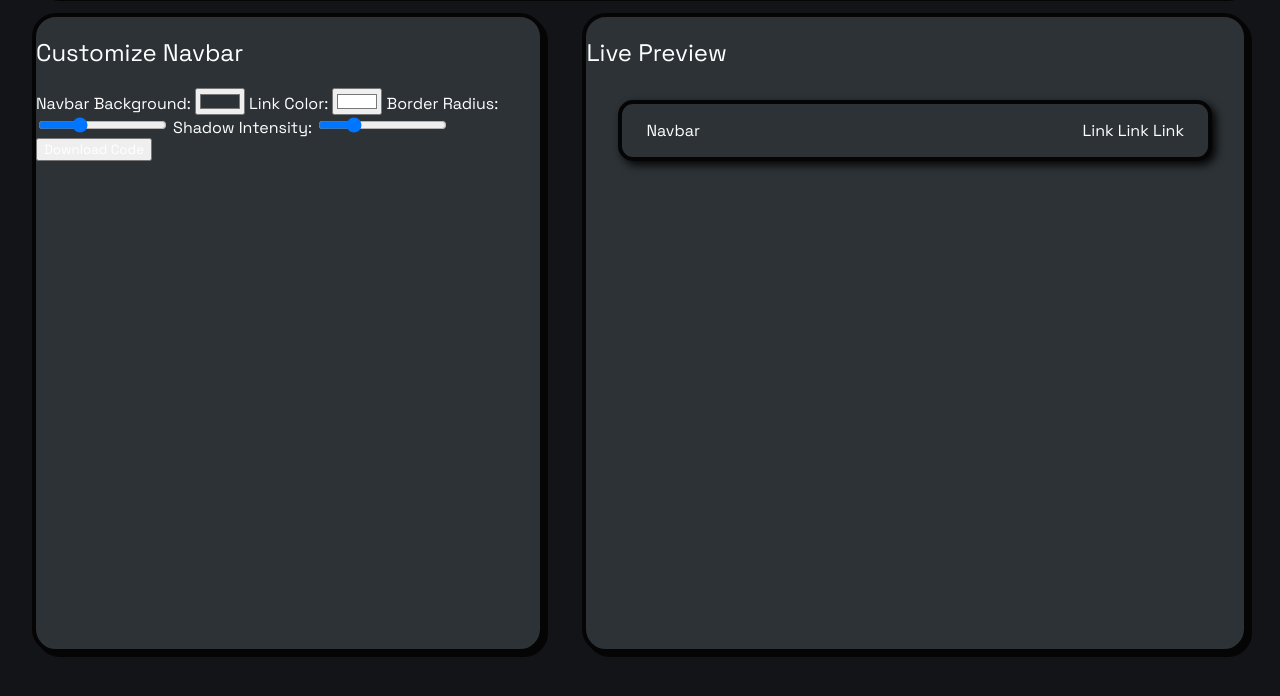
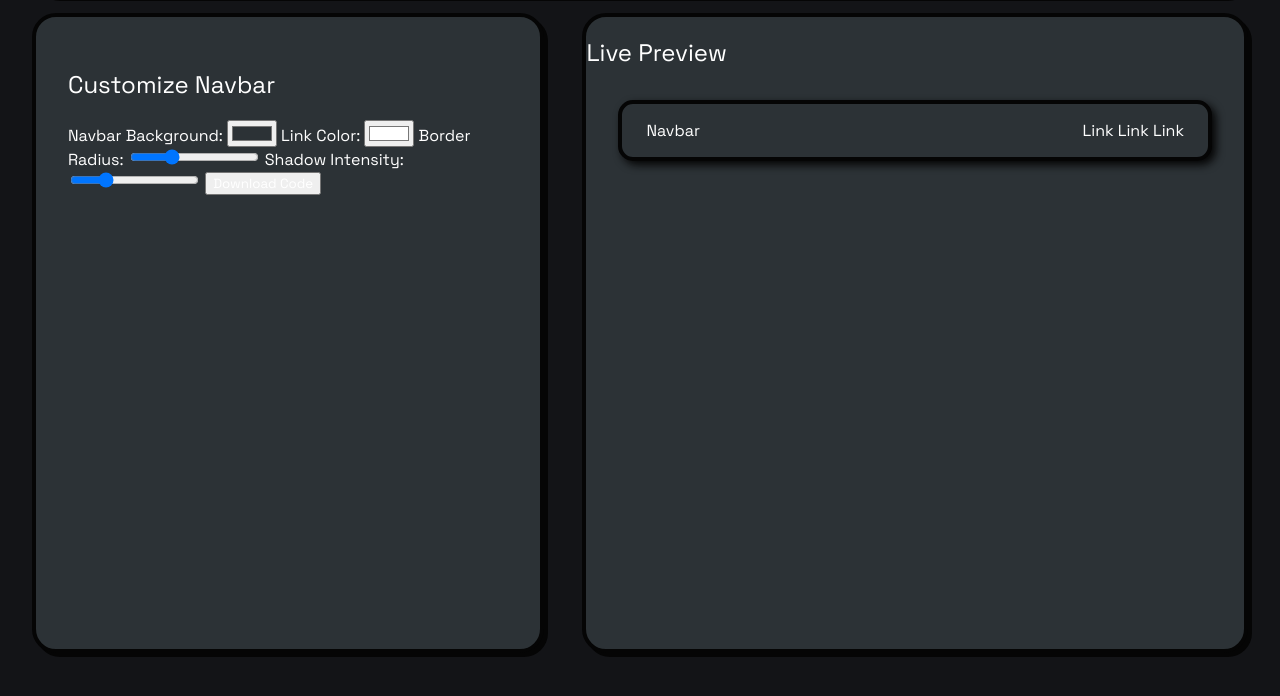
Before and after one commit to KingZingBoss/navbar-maker, a plain HTML site: page index.html in a window 1280 px wide. Shown: the part 96-792 px from the top of the page. Drawn offline with nearby package versions, Linux system fonts and the light colour scheme.

Commit message:
Added padding to sidebar content.... 2 rem

```diff
--- a/assets/css/style.css
+++ b/assets/css/style.css
@@ -47,3 +47,6 @@ body {
 	box-shadow: 0.25rem 0.25rem 0rem #050505;
 	margin-top: -1rem;
 }
+.sidebar{
+    padding: 2rem;
+}
```
